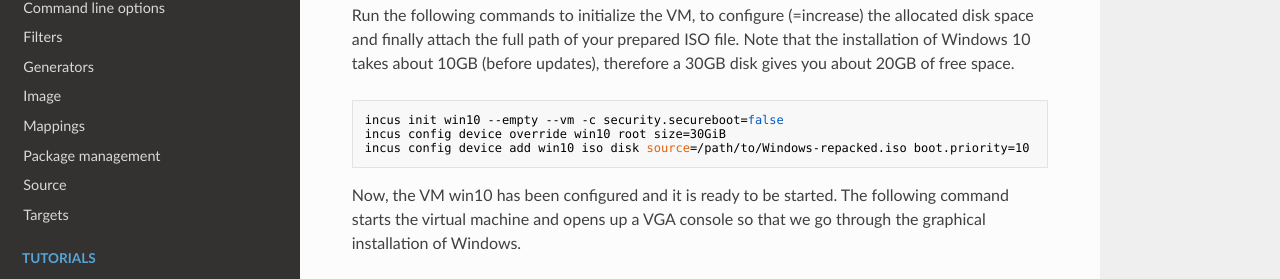
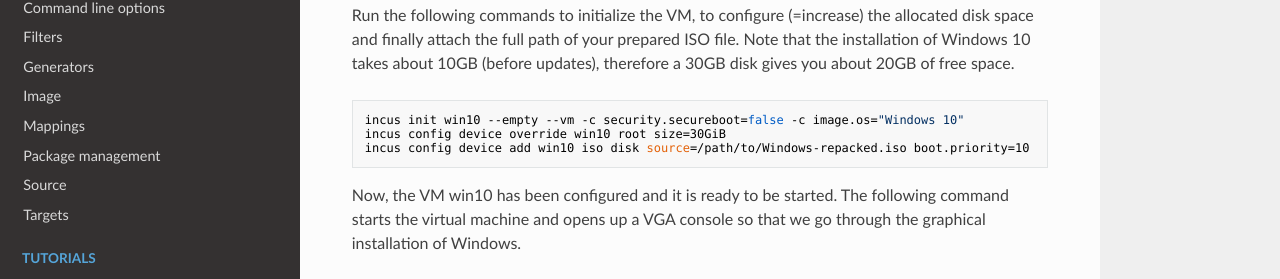
Before and after one commit to lxc/distrobuilder, an MkDocs documentation site: the page built from doc/tutorials/use.md, in a window 1280 px wide and 900 px high, scrolled down 3463 px. Shown: the part 435-714 px from the top of the window. Built offline with MkDocs 1.6.1, drawn with Linux system fonts in a browser that asks for light colours; nearby versions of some CDN libraries.

Commit message:
Usage: Set image.os for Windows installation
Signed-off-by: Jordan ERNST <jordan@secsys.fr>

````diff
--- a/doc/tutorials/use.md
+++ b/doc/tutorials/use.md
@@ -175,7 +175,7 @@ distrobuilder repack-windows -h
 Run the following commands to initialize the VM, to configure (=increase) the allocated disk space and finally attach the full path of your prepared ISO file. Note that the installation of Windows 10 takes about 10GB (before updates), therefore a 30GB disk gives you about 20GB of free space.
 
 ```bash
-incus init win10 --empty --vm -c security.secureboot=false
+incus init win10 --empty --vm -c security.secureboot=false -c image.os="Windows 10"
 incus config device override win10 root size=30GiB
 incus config device add win10 iso disk source=/path/to/Windows-repacked.iso boot.priority=10
 ```
````
